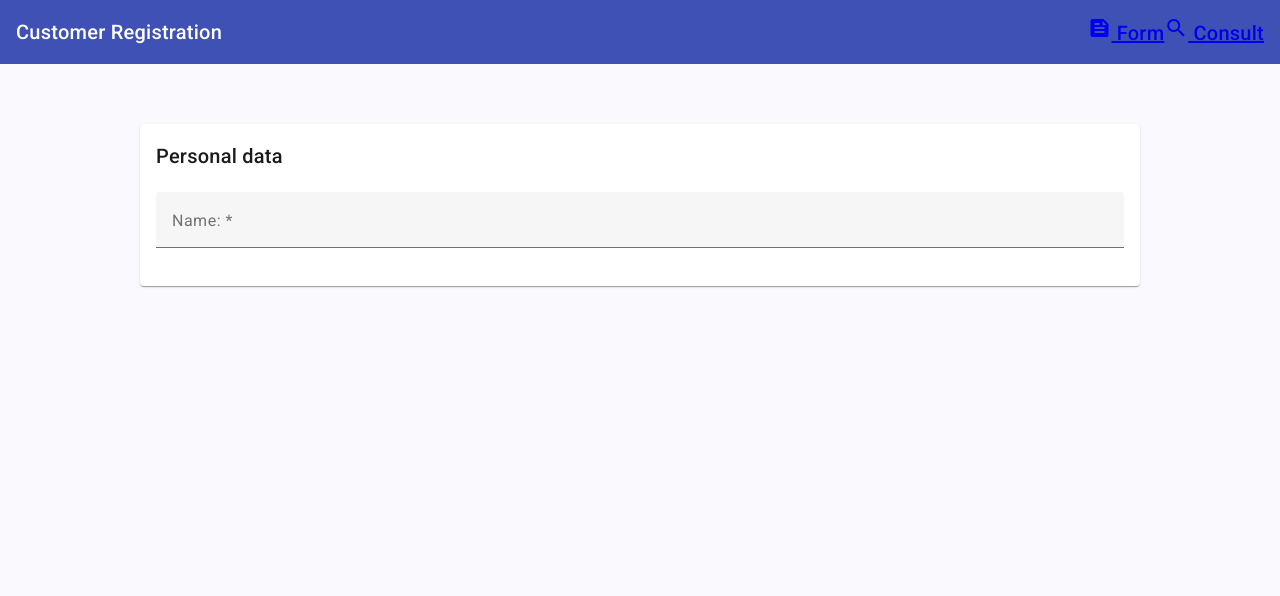
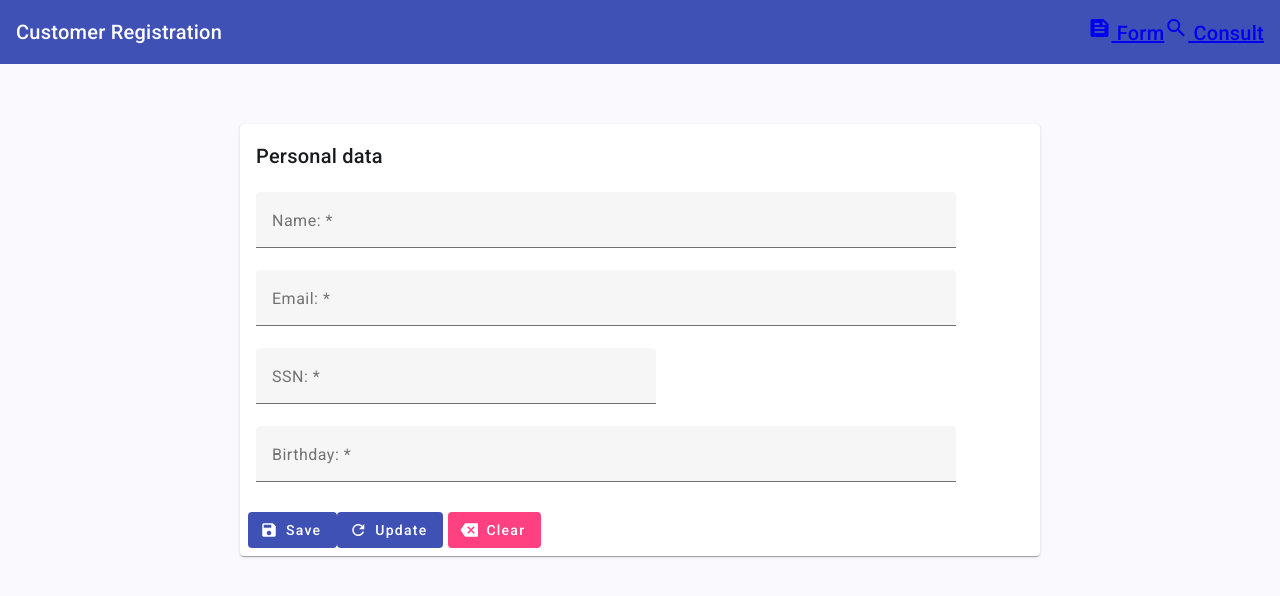
Before and after one commit to Felipyasha/Algular, an Angular app in the folder crud-angular-material/: page /register in a window 1280 px wide. Shown: the top 596 px of the page. Built offline with nearby package versions, Linux system fonts and the light colour scheme.

Commit message:
feat: Leasson 28 - Finalizing the HTML and CSS for the form.

```diff
--- a/crud-angular-material/src/app/register/register.html
+++ b/crud-angular-material/src/app/register/register.html
@@ -1,5 +1,5 @@
 <div fxLayout="row" fxLayoutAlign="center">
-    <div fxLayout="column" fxFlex="1000px">
+  <div fxLayout="column" fxFlex="800px">
     <form class="mt-60" #clientsForm="ngForm">
       <mat-card>
         <mat-card-header>
@@ -7,12 +7,52 @@
         </mat-card-header>
         <mat-card-content class="mt-20">
           <div fxLayout="row" fxLayoutAlign="start" fxLayoutGap="16px">
+            <div fxLayout="column" fxFlex="700px">
               <mat-form-field class="full-width">
                 <mat-label>Name: *</mat-label>
-                            <input type="text" placeholder="Ex: Ema Watson" matInput/>
+                <input type="text" placeholder="Ex: Ema Watson" matInput />
               </mat-form-field>
             </div>
+          </div>
+          <div fxLayout="row" fxLayoutAlign="start" fxLayoutGap="16px">
+            <div fxLayout="column" fxFlex="700px">
+              <mat-form-field class="full-width">
+                <mat-label>Email: *</mat-label>
+                <input type="email" placeholder="Ex: email@email.com" matInput />
+              </mat-form-field>
+            </div>
+          </div>
+          <div fxLayout="row" fxLayoutAlign="start" fxLayoutGap="16px">
+            <div fxLayout="column" fxFlex="400px">
+              <mat-form-field class="full-width">
+                <mat-label>SSN: *</mat-label>
+                <input type="email" placeholder="Enter your SSN" matInput />
+              </mat-form-field>
+            </div>
+          </div>
+          <div fxLayout="row" fxLayoutAlign="start" fxLayoutGap="16px">
+            <div fxLayout="column" fxFlex="700px">
+              <mat-form-field class="full-width">
+                <mat-label>Birthday: *</mat-label>
+                <input type="number" placeholder="Enter your birthday" matInput />
+              </mat-form-field>
+            </div>
+          </div>
         </mat-card-content>
+        <mat-card-actions>
+          <button mat-flat-button color="primary">
+            <mat-icon fontIcon="save"></mat-icon>
+            Save
+          </button>
+          <button mat-flat-button color="primary">
+            <mat-icon fontIcon="refresh"></mat-icon>
+            Update
+          </button>
+          <button mat-flat-button color="accent" class="ml-5">
+            <mat-icon fontIcon="backspace"></mat-icon>
+            Clear
+          </button>
+        </mat-card-actions>
       </mat-card>
     </form>
   </div>
```
Also changed, not shown: crud-angular-material/src/app/register/register.ts (+17 -10 lines). Lines whose indentation alone changed are shown as unchanged.
